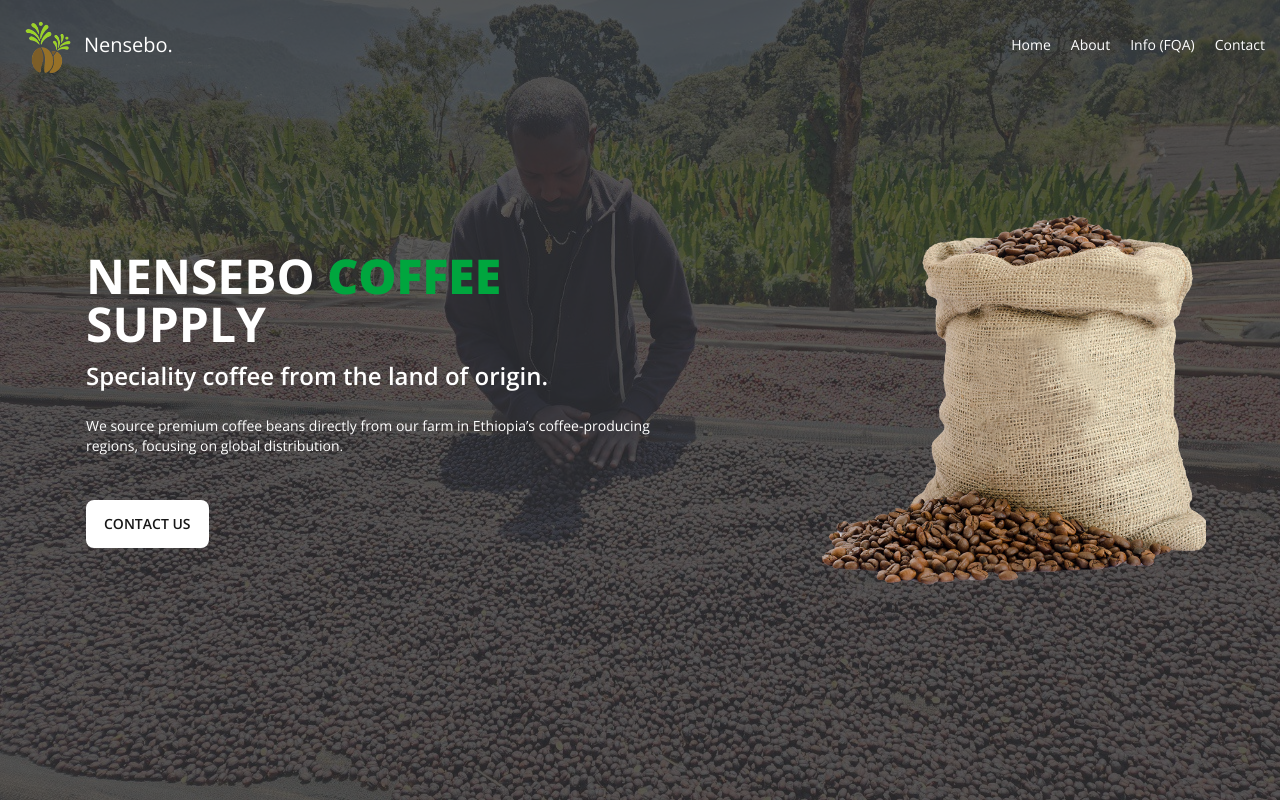
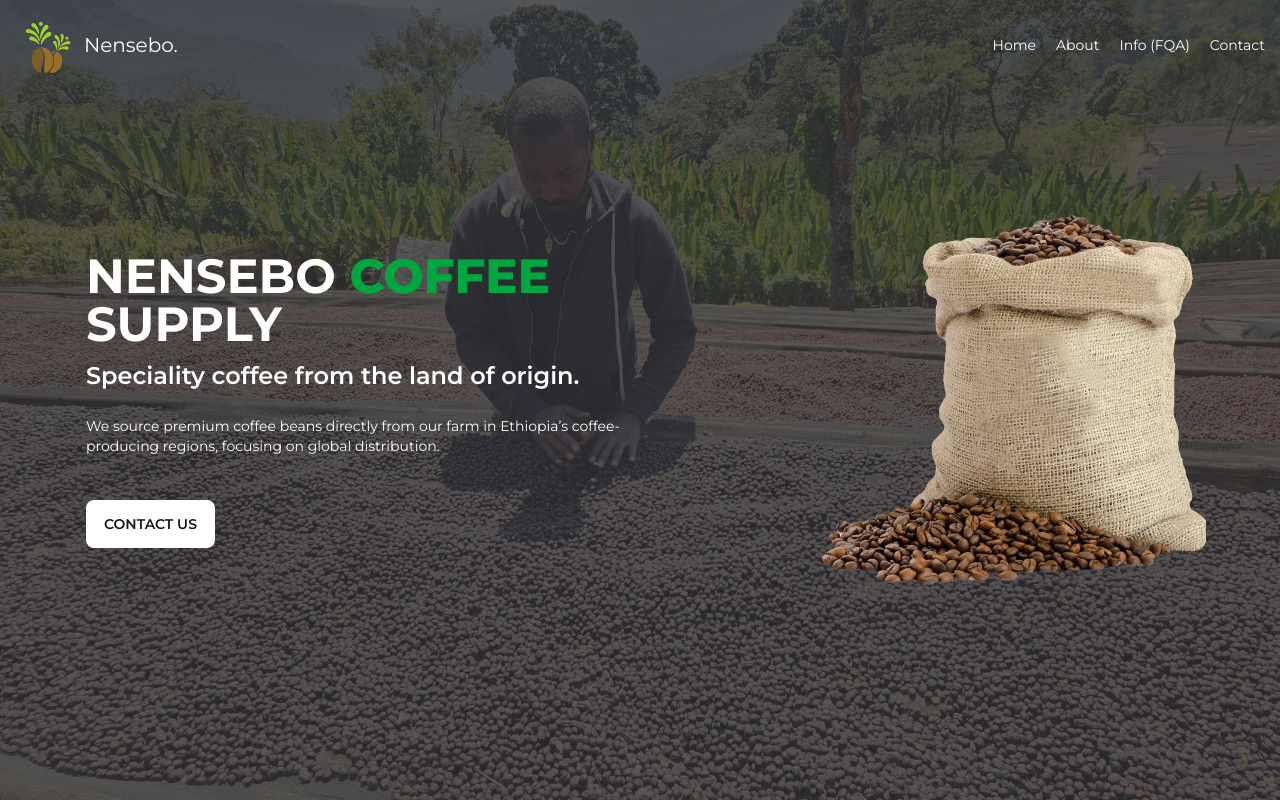
Before and after one commit to natnaelTy/Nensebo, a Next.js app: page / in a window 1280 px wide. Built offline with nearby package versions, Linux system fonts and the light colour scheme.

Commit message:
new font added

```diff
--- a/app/layout.tsx
+++ b/app/layout.tsx
@@ -1,11 +1,10 @@
 import type { Metadata } from "next";
-import { Geist, Geist_Mono, Open_Sans, Nunito } from "next/font/google";
+import { Geist, Geist_Mono, Open_Sans, Nunito, Montserrat } from "next/font/google";
 import "./globals.css";
-import HomePage from "./homepage/page";
 import NavBar from "./components/navbar/NavBar";
 
-const geistSans = Geist({
-  variable: "--font-geist-sans",
+const montserrat = Montserrat({
+  variable: "--font-montserrat-sans",
   subsets: ["latin"],
 });
 
@@ -40,7 +39,7 @@ export default function RootLayout({
   return (
     <html lang="en">
       <body
-        className={opensans.className}>
+        className={montserrat.className}>
 
         <NavBar/>
         {children}
```
